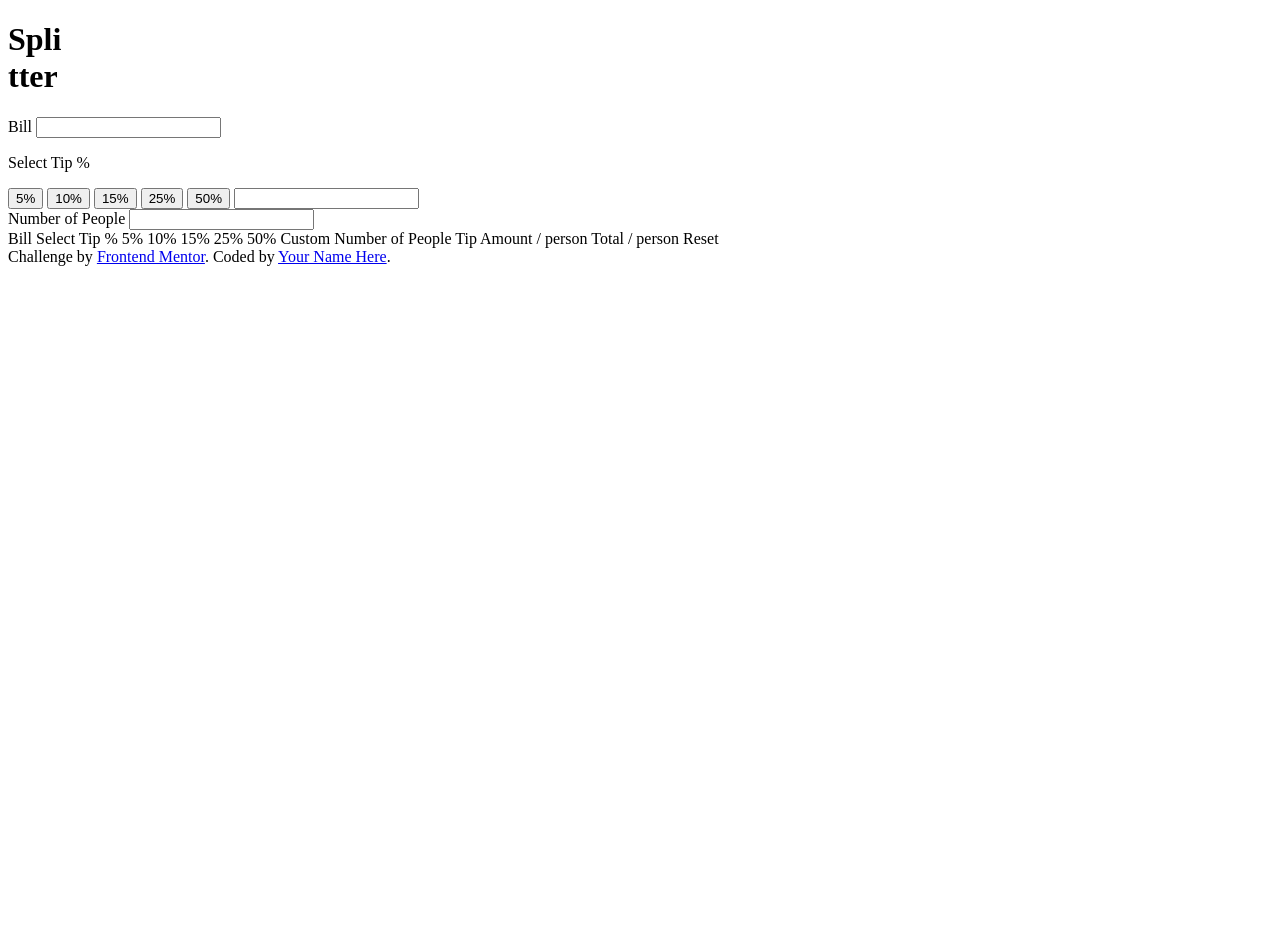
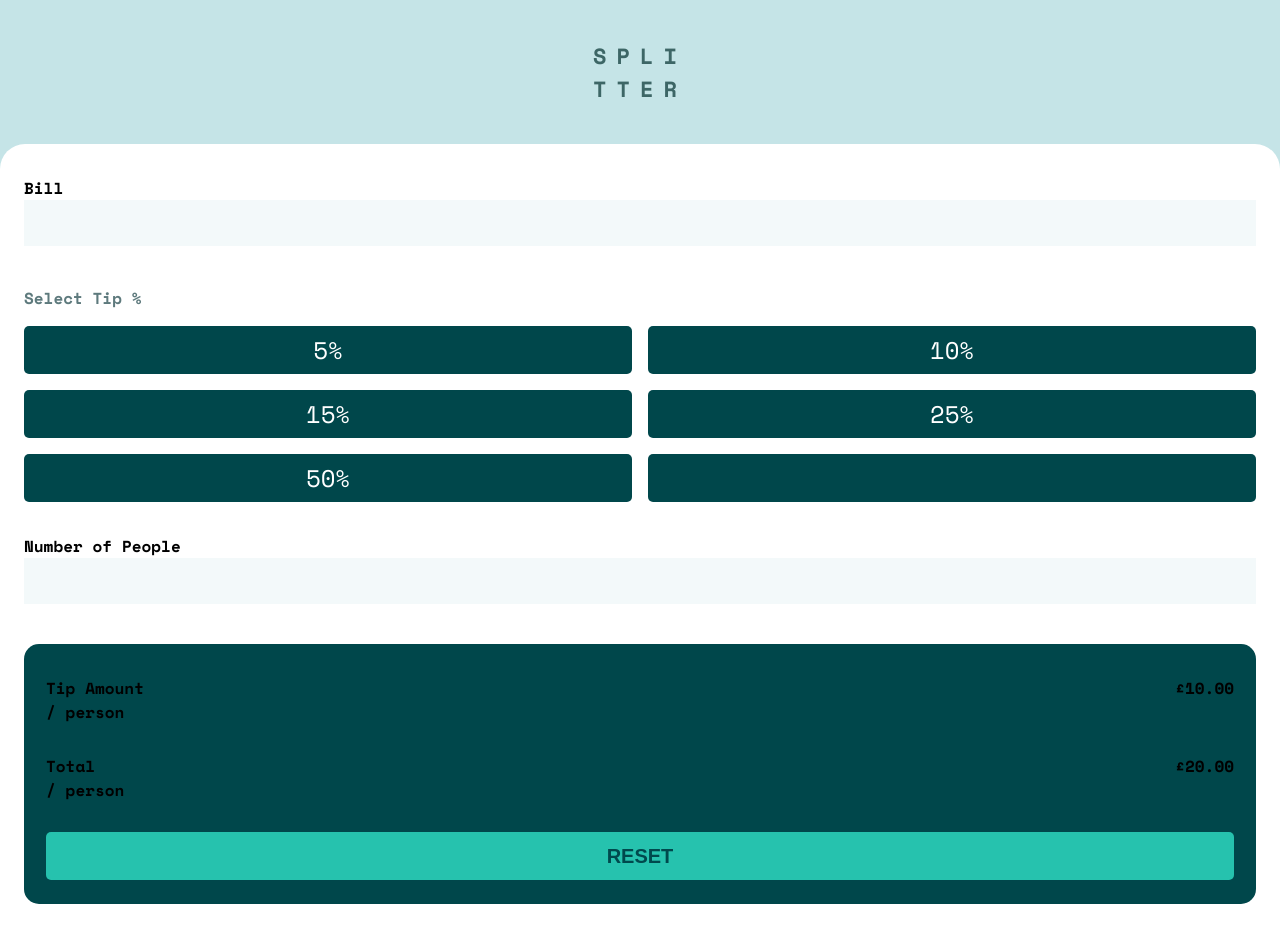
Before and after one commit to Naetharu/Front-End-Mentor-Tip-Calculator, a plain HTML site: page docs/index.html in a window 1280 px wide. Before the commit the page ends 800 px from the top, so only its background shows below. Drawn offline with nearby package versions, Linux system fonts and the light colour scheme.

Commit message:
completed the basic layout

```diff
--- a/docs/index.html
+++ b/docs/index.html
@@ -11,12 +11,18 @@
       sizes="32x32"
       href="./images/favicon-32x32.png"
     />
+    <link
+      href="https://fonts.googleapis.com/css2?family=Space+Mono:ital,wght@0,400;0,700;1,400&display=swap"
+      rel="stylesheet"
+    />
     <link rel="stylesheet" href="./style.css" />
     <script src="./script.js"></script>
     <title>Frontend Mentor | Tip calculator app</title>
   </head>
   <body>
-    <h1>Spli<br />tter</h1>
+    <div class="main-header">
+      <h1>Spli<br />tter</h1>
+    </div>
 
     <div class="container">
       <div class="bill-section">
@@ -24,8 +30,8 @@
         <input id="bill" type="text" onChange="updateBill()" />
       </div>
 
+      <p class="tip-label">Select Tip %</p>
       <div class="tip-section">
-        <p>Select Tip %</p>
         <button class="tip-btn">5%</button>
         <button class="tip-btn">10%</button>
         <button class="tip-btn">15%</button>
@@ -38,16 +44,33 @@
         <label for="people">Number of People</label>
         <input id="people" type="text" onChange="updatePeople()" />
       </div>
+
+      <div class="calc-container">
+        <div class="read-out">
+          <div class="read-out-words">
+            <p class="read-out-words-top">Tip Amount</p>
+            <p class="read-out-words-bottom">/ person</p>
+          </div>
+          <p class="read-out-result">£10.00</p>
+        </div>
+
+        <div class="read-out">
+          <div class="read-out-words">
+            <p class="read-out-words-top">Total</p>
+            <p class="read-out-words-bottom">/ person</p>
+          </div>
+          <p class="read-out-result">£20.00</p>
+        </div>
+
+        <button class="reset-btn">RESET</button>
+      </div>
     </div>
 
-    Bill Select Tip % 5% 10% 15% 25% 50% Custom Number of People Tip Amount /
-    person Total / person Reset
-
-    <div class="attribution">
+    <!-- <div class="attribution">
       Challenge by
       <a href="https://www.frontendmentor.io?ref=challenge" target="_blank"
         >Frontend Mentor</a
       >. Coded by <a href="#">Your Name Here</a>.
-    </div>
+    </div> -->
   </body>
 </html>
--- a/docs/style.css
+++ b/docs/style.css
@@ -0,0 +1,124 @@
+* {
+  box-sizing: border-box;
+  margin: 0;
+  padding: 0;
+}
+
+html,
+body {
+  min-height: 100vh;
+  font-family: "Space Mono", monospace;
+  font-weight: 700;
+}
+
+:root {
+  --Very-dark-cyan: hsl(183, 100%, 15%);
+  --Dark-grayish-cyan1: hsl(186, 14%, 43%);
+  --Dark-grayish-cyan2: hsl(184, 14%, 56%);
+  --Light-grayish-cyan: hsl(185, 41%, 84%);
+  --Light-grayish-cyan: hsl(189, 41%, 97%);
+  --White: hsl(0, 0%, 100%);
+}
+
+/* Main Site CSS  */
+
+body {
+  background-color: #c5e4e7;
+}
+
+.main-header {
+  height: 144px;
+  display: flex;
+  justify-content: center;
+  align-items: center;
+}
+
+.main-header h1 {
+  text-transform: uppercase;
+  font-size: 22px;
+  letter-spacing: 10px;
+  color: #3d6666;
+  font-weight: 700;
+}
+
+.container {
+  background-color: white;
+  border-radius: 25px 25px 0 0;
+  padding: 32px 24px;
+}
+
+.bill-section {
+  width: 100%;
+  height: 78px;
+  display: flex;
+  flex-direction: column;
+  margin-bottom: 32px;
+}
+
+#bill,
+#people {
+  font-family: "Space Mono", monospace;
+  font-size: 24px;
+  font-weight: 700;
+  padding: 5px;
+  background-color: #f3f9fa;
+  outline: none;
+  border: none;
+  color: hsl(186, 14%, 43%);
+}
+
+.tip-label {
+  margin-bottom: 16px;
+  color: hsl(186, 14%, 43%);
+}
+
+.tip-section {
+  display: grid;
+  grid-template-columns: 1fr 1fr;
+  gap: 16px;
+  margin-bottom: 32px;
+}
+
+.tip-btn {
+  height: 48px;
+  width: 100%;
+  background-color: #00474b;
+  color: white;
+  font-family: "Space Mono", monospace;
+  font-size: 24px;
+  border: none;
+  outline: none;
+  border-radius: 5px;
+}
+
+.people-section {
+  width: 100%;
+  height: 78px;
+  display: flex;
+  flex-direction: column;
+  margin-bottom: 32px;
+}
+
+.calc-container {
+  background-color: #00474b;
+  border-radius: 15px;
+  padding: 32px 22px 24px 22px;
+}
+
+.read-out {
+  display: flex;
+  justify-content: space-between;
+  margin-bottom: 30px;
+}
+
+.reset-btn {
+  width: 100%;
+  height: 48px;
+  outline: none;
+  border: none;
+  border-radius: 5px;
+  background-color: #26c2ae;
+  color: hsl(183, 100%, 15%);
+  font-size: 20px;
+  font-weight: bold;
+}
```
